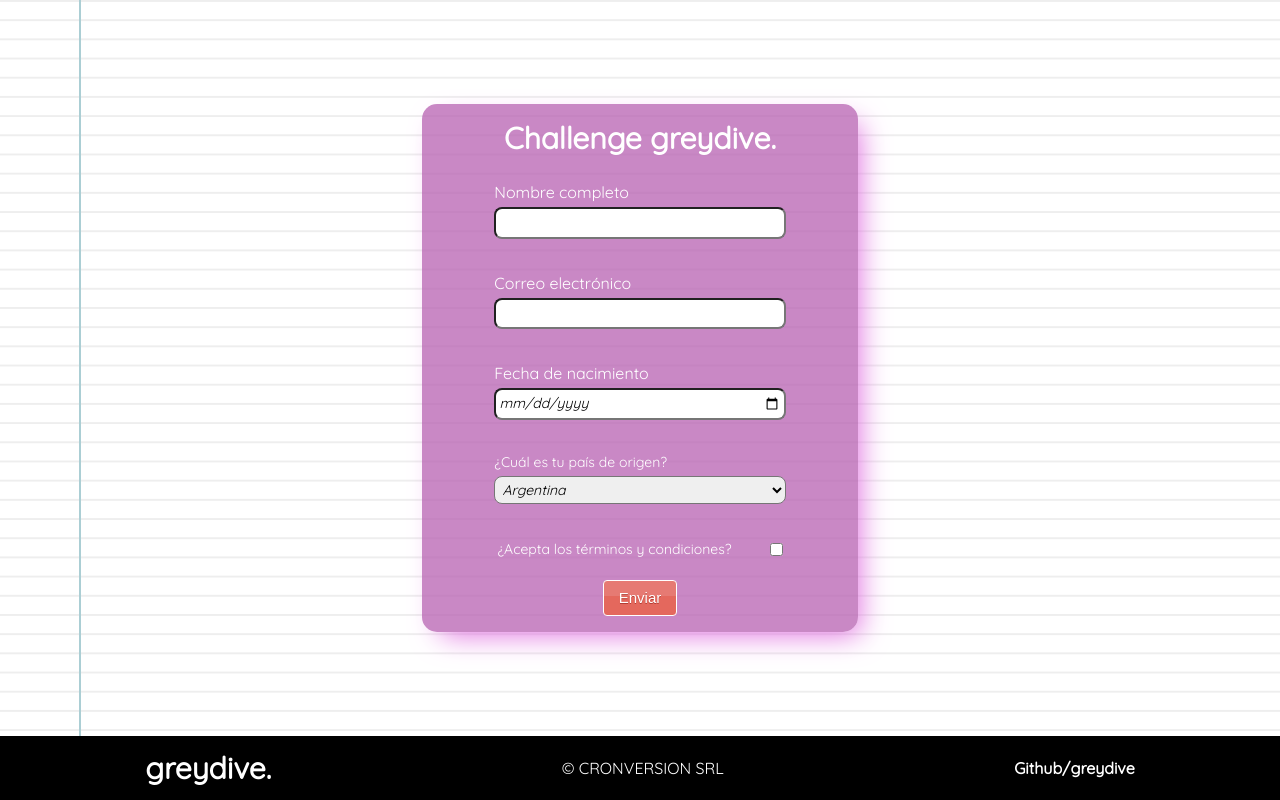
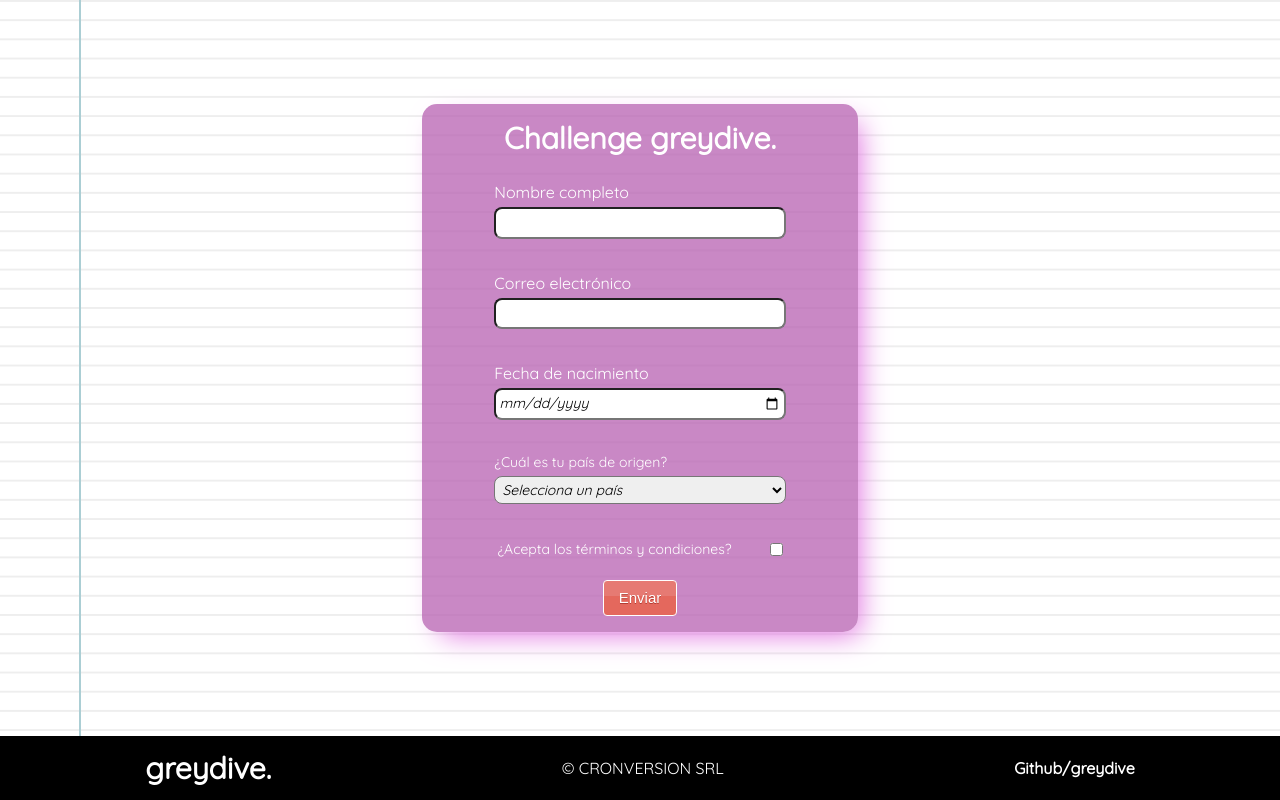
Before and after one commit to NicoOjeda/challenge-greydive, a React (Create React App) app: page / in a window 1280 px wide. Built offline with nearby package versions, Linux system fonts and the light colour scheme.

Commit message:
se modifica input date para limitar fechas

```diff
--- a/src/components/Form.jsx
+++ b/src/components/Form.jsx
@@ -2,15 +2,18 @@ import React from 'react'
 import { useEffect, useState } from 'react'
 import app from '../credenciales'
 import {getFirestore, collection, addDoc} from 'firebase/firestore'
-import { useNavigate } from 'react-router';
 import '../styles/Form.css'
 import Swal from 'sweetalert2'
+import format from 'date-fns/format'
 
 export default function Form() {
 
+
     const [data, setData] = useState([])
     const db = getFirestore(app)
-    const navigate = useNavigate()
+    let fe = new Date()
+    let feSet = format(fe, 'yyyy-MM-dd')
+    console.log(feSet);
 
     const [valorInicial, setValorInicial] = useState ({
         full_name:'',
@@ -66,6 +69,12 @@ const input = (user)=> (
         <input  className='Form-input' id={user.name} name={user.name} type={user.type} onChange={capturoInput} required />
     </div>
 )
+const date = (user)=> (
+    <div className='Form-inputbox'>
+        <label className='Form-label' for={user.name}>{user.label}</label>
+        <input type={user.type} className='Form-input' id={user.name} name={user.name}  max={feSet} onChange={capturoInput} required />
+    </div>
+)
 const check = (user)=> (
     <div className='Form-check'>
         <label for={user.name}>{user.label}</label>
@@ -81,10 +90,10 @@ const submit = (user)=> (
 const select = (user)=> (
     <div className='Form-inputbox'>
         <label  for={user.name}>{user.label}</label>
-        <select className='Form-input' name={user.name} onChange={capturoInput}>
-            <option disabled value='' defaultValue>Selecciona un país</option>
+        <select className='Form-input' name={user.name} onChange={capturoInput} required={user.required} defaultValue="">
+            <option value="" >Selecciona un país</option>
         {
-            user.options.map(option => <option  value={option.value}>{option.label}</option>)
+            user.options.map(option => <option  value={option.value} >{option.label}</option>)
         }
         </select>
     </div>
@@ -102,6 +111,7 @@ const select = (user)=> (
                 select(user)
                     : user.type === "submit" ? submit(user)
                     : user.type === "checkbox" ? check(user)
+                    : user.type === "date" ? date(user)
                     : input(user)
                 )
             }
```
